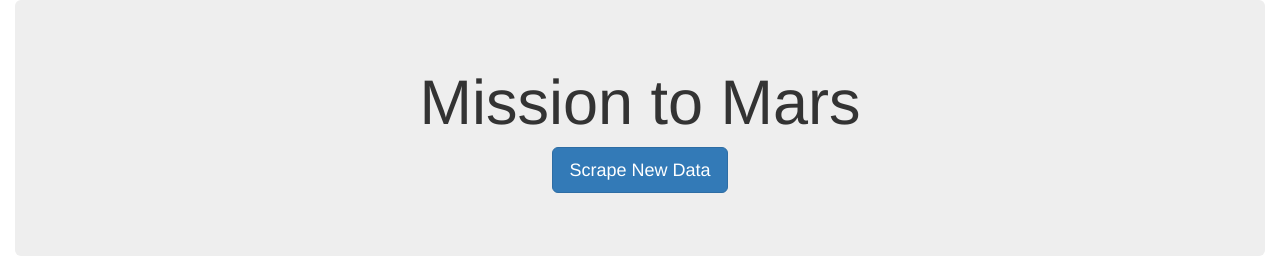
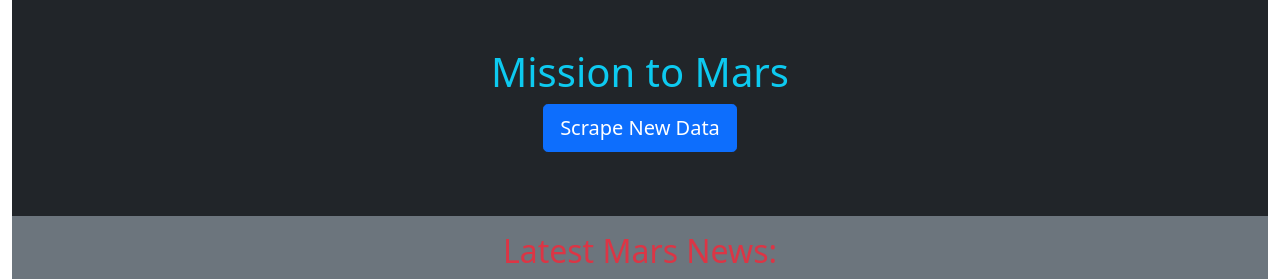
Before and after one commit to pandeysudip/Mission-to-Mars, a Flask app: template templates/index.html in a window 1280 px wide. Shown: the top 279 px of the page. Run offline with Flask 2, Linux system fonts and the light colour scheme; the template is opened without the code that fills it, so the values that code supplies are empty; some libraries are stand-ins or nearby versions.

Commit message:
adding style

```diff
--- a/templates/index.html
+++ b/templates/index.html
@@ -6,24 +6,27 @@
   <meta name="viewport" content="width=device-width, initial-scale=1.0">
   <meta http-equiv="X-UA-Compatible" content="ie=edge">
   <title>Mars Mission</title>
-  <link rel="stylesheet" href="https://maxcdn.bootstrapcdn.com/bootstrap/3.3.7/css/bootstrap.min.css">
+  <link href="https://cdn.jsdelivr.net/npm/bootstrap@5.1.3/dist/css/bootstrap.min.css" rel="stylesheet" integrity="sha384-1BmE4kWBq78iYhFldvKuhfTAU6auU8tT94WrHftjDbrCEXSU1oBoqyl2QvZ6jIW3" crossorigin="anonymous">
 </head>
 
 <body>
   <div class="container-fluid">
-        <div class="jumbotron text-center">
-        <h1>Mission to Mars</h1>
+        <div class="jumbotron text-center bg-dark text-light p-5">
+            <h1><span class="text-info">Mission to Mars</span></h1>
             <p><a class="btn btn-primary btn-lg" href="/scrape" role="button">Scrape New Data</a></p>
+        </div >
+        <div class="bg-secondary text-center text-light  p-3">
+            <h2 class="text-danger">Latest Mars News:</h2>
+            <h4>{{ mission_mars.news_title }}</h4>
+            <p class="text-warning">{{ mission_mars.news_p }}</p>
         </div>
-        <h2>Latest Mars News:</h2>
-        <h4>{{ mission_mars.news_title }}</h4>
-        <p>{{ mission_mars.news_p }}</p>
     </div>
-    <div class="container-fluid">
-        <h2>Featured Mars Image:</h2>
+    <div class="d-md-flex ">
+        <div class="container-fluid bg-black text-center">
+            <h2 class="text-white p-2">Featured Mars Image:</h2>
             <img src={{ mission_mars.featured_image_url }} alt="mars">
         </div>
-    <div class="container-fluid">
+        <div class="container-fluid bg-primary text-center">
             <h2>Mars Facts:</h2>
             <table>
                 <table border="1" class="dataframe">
@@ -74,6 +77,9 @@
                   </table>
             </table>
         </div>
+
+    </div>
+
     <div class="container-fluid">
         <h2>Mars Hemispheres</h2>
         <div>
@@ -88,6 +94,7 @@
           </div>
 
     </div>
+    <script src="https://cdn.jsdelivr.net/npm/bootstrap@5.1.3/dist/js/bootstrap.bundle.min.js" integrity="sha384-ka7Sk0Gln4gmtz2MlQnikT1wXgYsOg+OMhuP+IlRH9sENBO0LRn5q+8nbTov4+1p" crossorigin="anonymous"></script>
 
 </body>
 
```
Also changed, not shown: images/mission_to_mars.png (added), 2 other files. Lines whose indentation alone changed are shown as unchanged.
